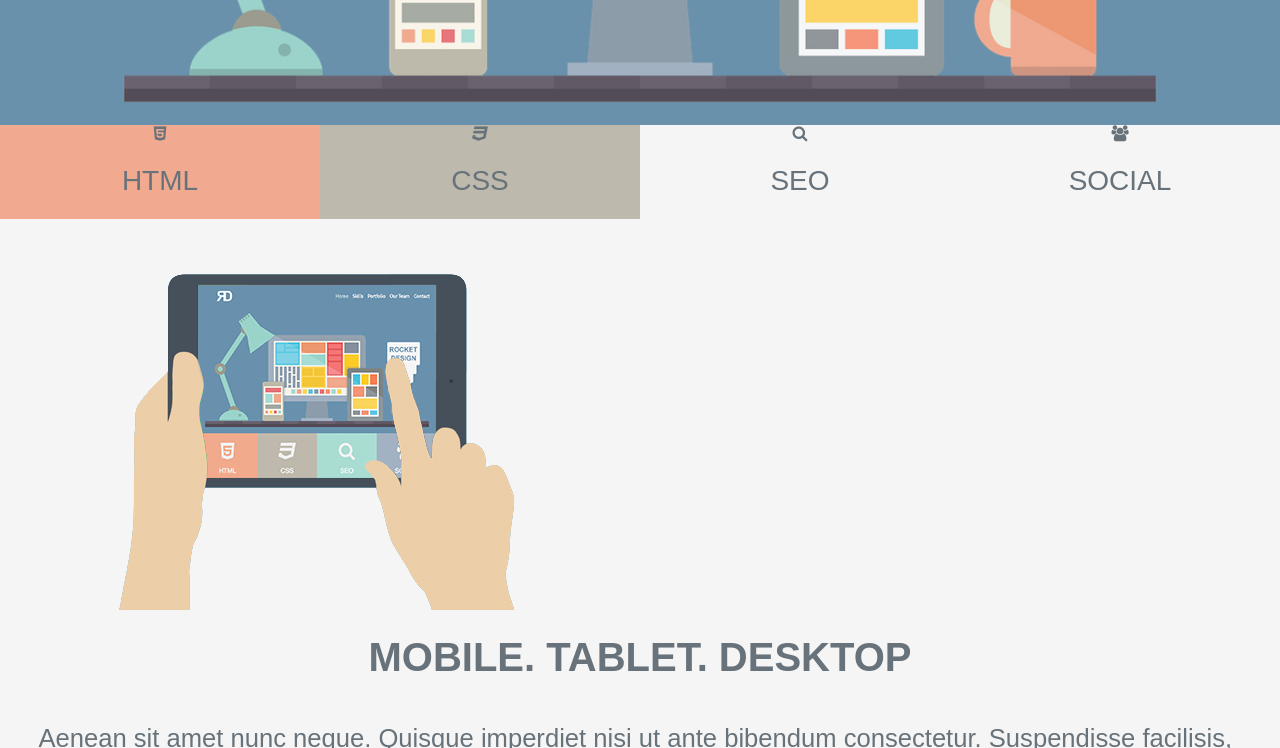
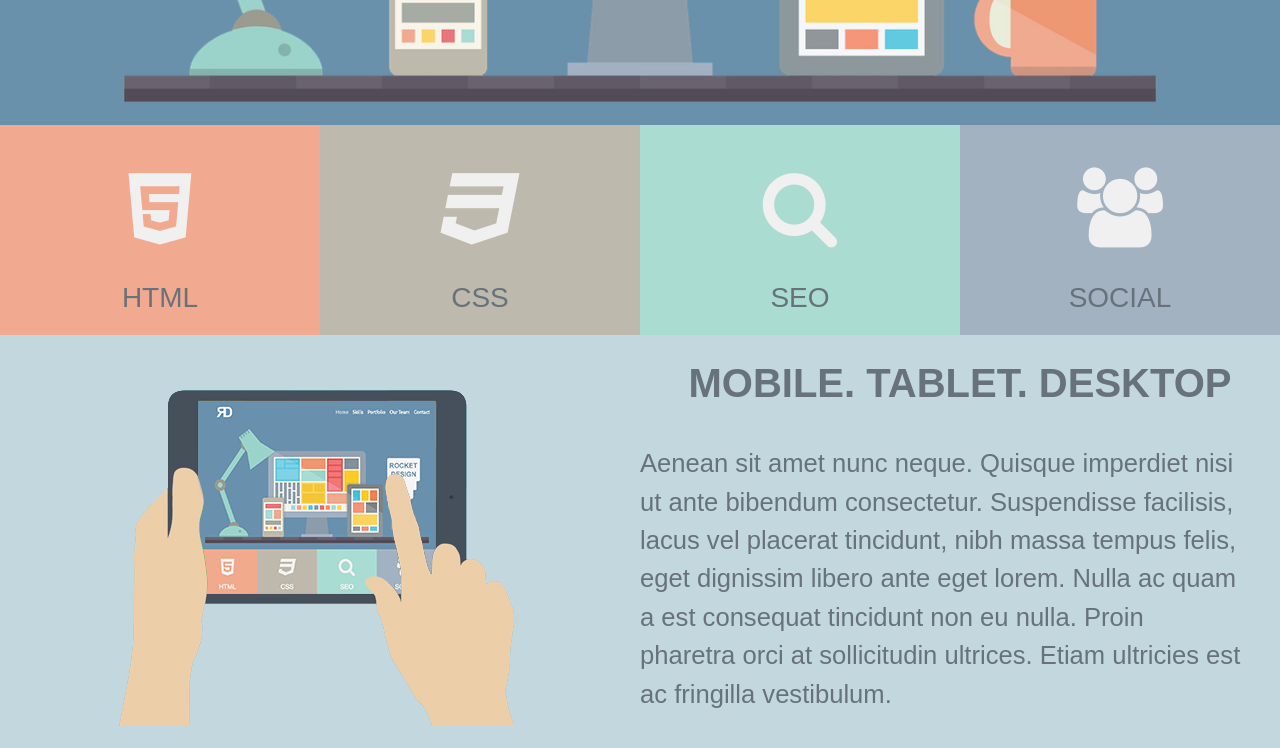
Before and after one commit to Pulkit219/FrontEndProject, a plain HTML site: page ResponsiveFrontEndRocketDesign/index.html in a window 1280 px wide. Shown: the part 520-1268 px from the top of the page. Drawn offline with Linux system fonts and the light colour scheme.

Commit message:
10th comm

```diff
--- a/ResponsiveFrontEndRocketDesign/style.css
+++ b/ResponsiveFrontEndRocketDesign/style.css
@@ -123,5 +123,25 @@ nav ul li a:hover{
 	background-color: #BEB9AD;
 }
 #seo{
+	background-color: #AADCD2;
+}
+#social{
+	background-color: #A2B2C1;
+}
 
+.one-fourth i{
+	color: #F0F0F0;
+	font-size: 500%;
+	padding: 13% 0 4% 0;
 }
+.inner-wrapper{
+	float: left;
+	width: 100%;
+	background-color: #C3D7DF
+}
+article {
+	float: left;
+	margin: 0 auto;
+	width: 50%;
+	height: auto;
+}
```
